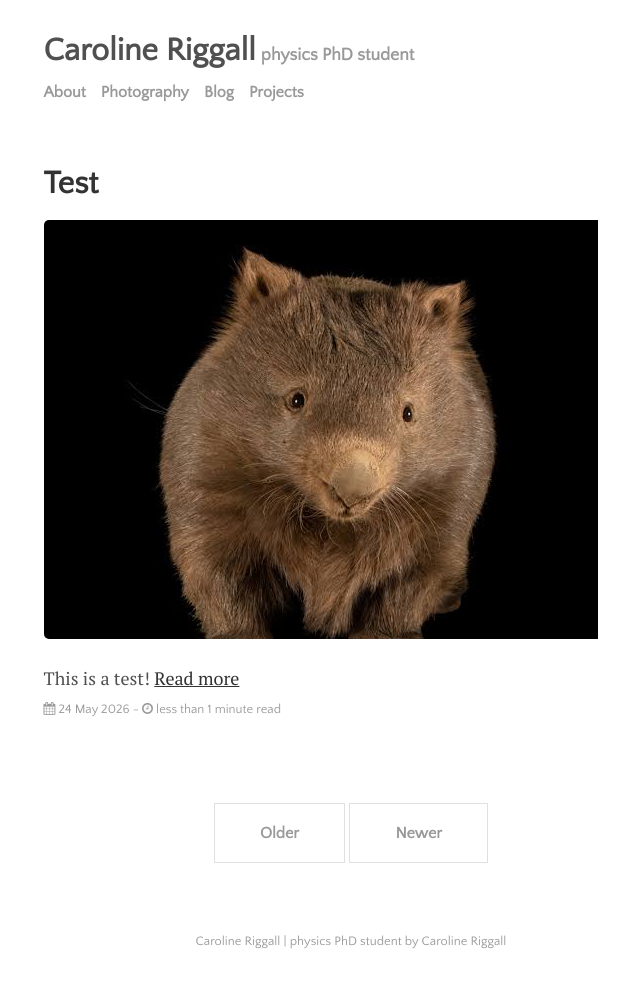
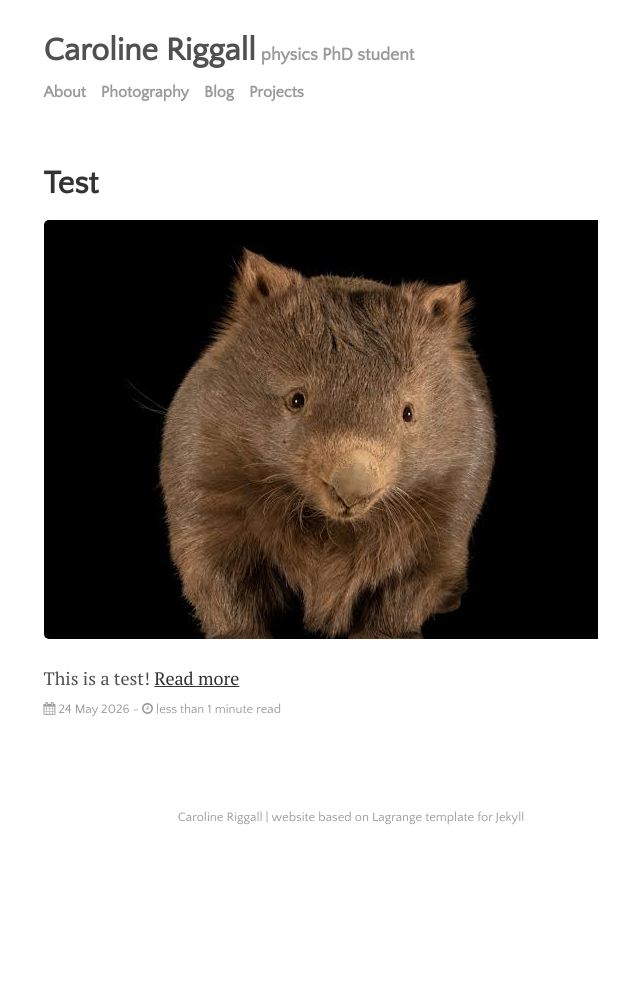
Before and after one commit to criggall/criggall.github.io, a Jekyll site: the page built from index.html, in a window 1280 px wide. Shown: the whole page, without its empty margins (289-929 px from the left). Built offline with Jekyll 4.4.1, drawn with Linux system fonts in a browser that asks for light colours; the list of posts is cut into pages by our own code; after the commit the page ends 900 px from its top, so only the background shows below that.

Commit message:
More tests

```diff
--- a/_includes/footer.html
+++ b/_includes/footer.html
@@ -1,4 +1,4 @@
 <footer class="footer">
   {% include social-icons.html %}
-  <div class="footer-description"><a href="{{ site.github.url }}/">{{ site.title }} | {{ site.description }} by {{ site.author }}</a></div>
+  <div class="footer-description"><a href="{{ site.github.url }}/">{{ site.title }} | website based on Lagrange template for Jekyll</a></div>
 </footer>
--- a/_layouts/home.html
+++ b/_layouts/home.html
@@ -19,7 +19,7 @@ layout: default
   </div>
 {% endfor %}
 <!-- Pagination links -->
-<div class="pagination">
+<!-- <div class="pagination">
   {% if paginator.next_page %}
     <a class="pagination-button pagination-active next" href="{{ site.github.url }}{{ paginator.next_page_path }}">{{ site.data.settings.pagination.previous_page }}</a>
   {% else %}
@@ -30,4 +30,4 @@ layout: default
   {% else %}
     <span class="pagination-button">{{ site.data.settings.pagination.next_page }}</span>
   {% endif %}
-</div>
+</div> -->
--- a/_sass/_home.scss
+++ b/_sass/_home.scss
@@ -28,29 +28,29 @@
   Pagination
 */
 
-.pagination {
-  overflow: hidden;
-  font-family: $sans-serif-font-family;
-  text-align: center;
-}
+// .pagination {
+//   overflow: hidden;
+//   font-family: $sans-serif-font-family;
+//   text-align: center;
+// }
 
-.pagination a {
-  text-decoration: none;
-}
+// .pagination a {
+//   text-decoration: none;
+// }
 
-.pagination-button {
-  color: $light-gray-color;
-  border: 1px solid $pagination-button-color;
-  padding: 15px 45px;
-  display: inline-block;
-  font-size: 16px;
-  font-weight: bold;
-}
+// .pagination-button {
+//   color: $light-gray-color;
+//   border: 1px solid $pagination-button-color;
+//   padding: 15px 45px;
+//   display: inline-block;
+//   font-size: 16px;
+//   font-weight: bold;
+// }
 
-.pagination-active {
-  color: $link-color;
-}
+// .pagination-active {
+//   color: $link-color;
+// }
 
-.pagination-active:hover {
-  background-color: $pagination-button-color;
-}
+// .pagination-active:hover {
+//   background-color: $pagination-button-color;
+// }
```
Also changed, not shown: _data/settings.yml (+4 -4 lines).
